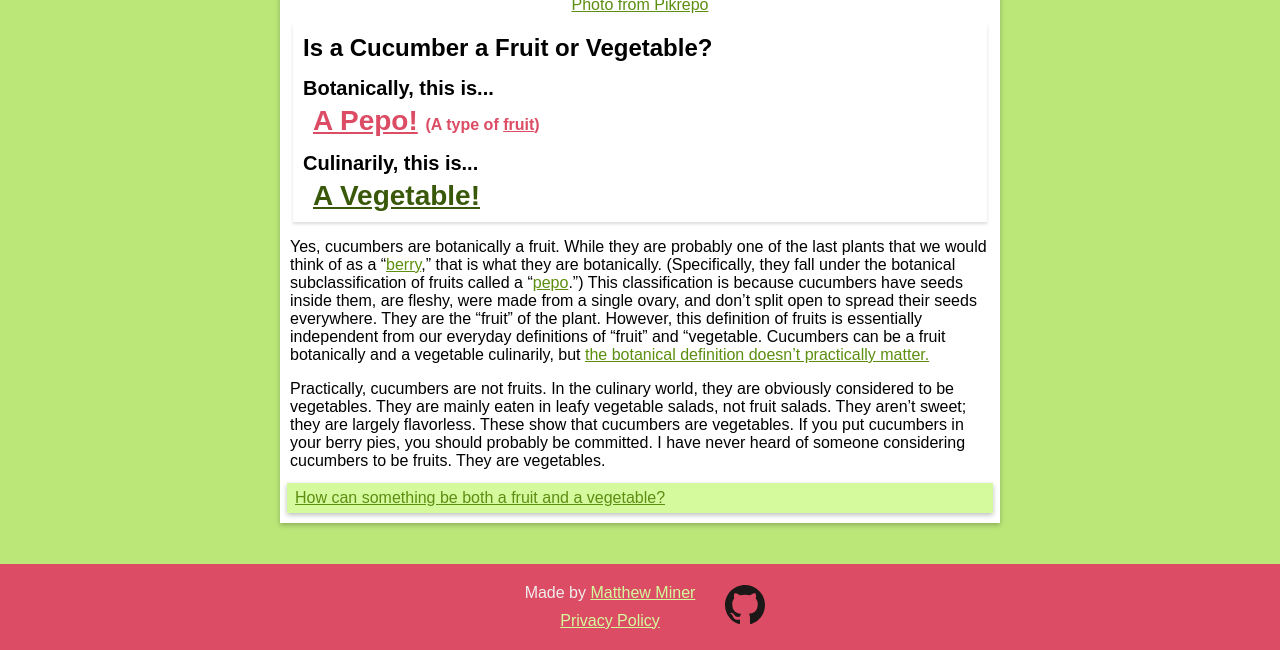
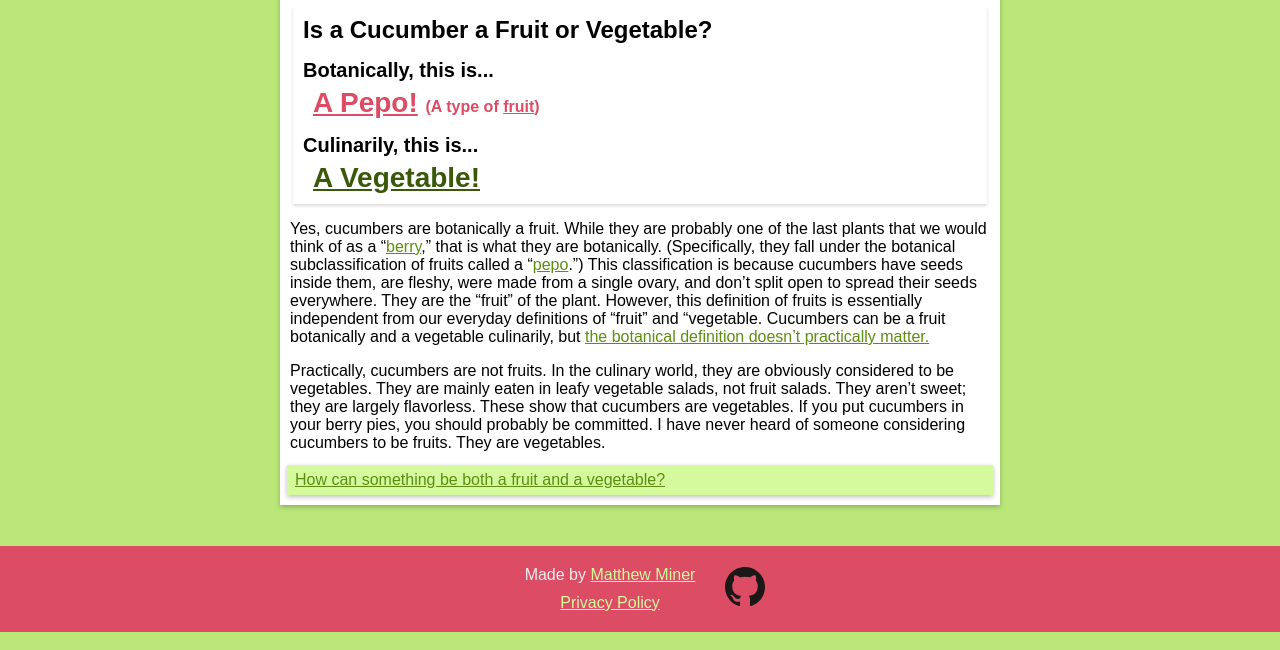
Before and after one commit to mminer237/fruitorvegetable, a Jekyll site: the page built from _items/cucumber.md, in a window 1280 px wide, cut to the strip 296-946 px from the top of the page. Built offline with Jekyll 4.4.1, drawn with Linux system fonts in a browser that asks for light colours.

Commit message:
Add cucumber & blackberry images

```diff
--- a/_items/cucumber.md
+++ b/_items/cucumber.md
@@ -2,8 +2,7 @@
 title: 'Cucumber'
 botanically: pepo
 culinarily: vegetable
-image: assets/images/cucumbers.jpg
-image_caption: <a href="https://www.pikrepo.com/fyfjj/baskets-of-cucumbers">Photo from Pikrepo</a>
+image: assets/images/cucumbers-2.jpg
 speakables: [".speakable"]
 sugar: 1.7
 water: 95.2
```
Also changed, not shown: _items/blackberry.md (+1 -0 lines), assets/images/blackberries.jpg (added), assets/images/cucumbers-2.jpg (added).
